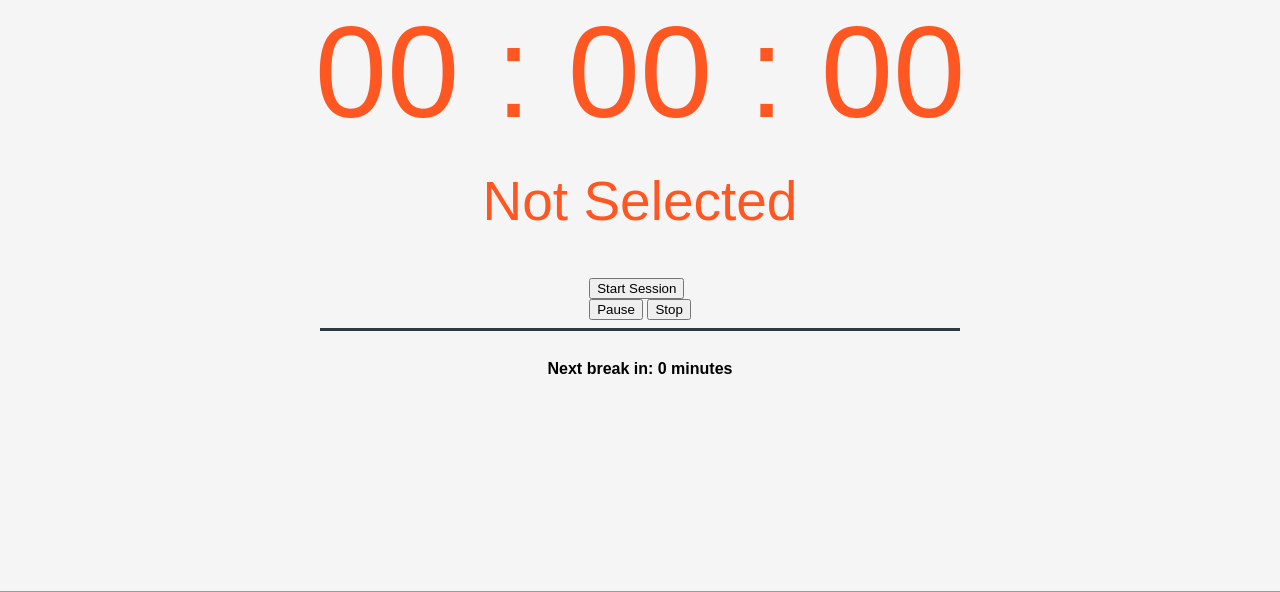
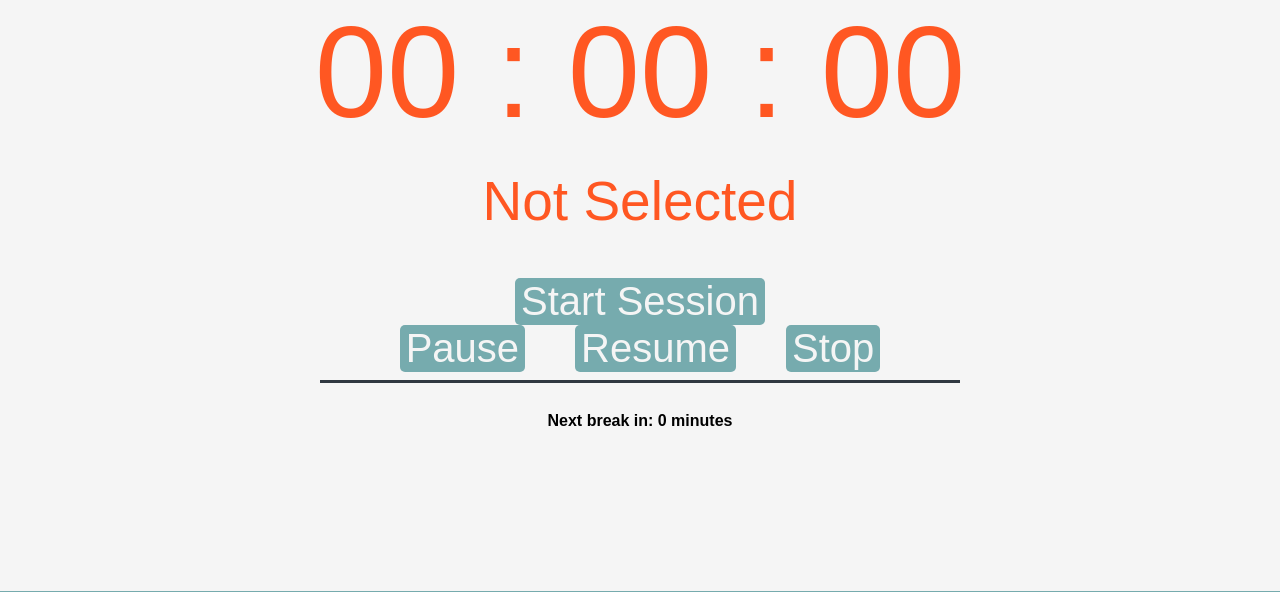
Before and after one commit to Maltiiski/StudyTracker, a Flask app: page / in a window 1280 px wide. Shown: the part 209-801 px from the top of the page. Run offline with Flask 3, Linux system fonts and the light colour scheme; some web fonts are replaced.

Commit message:
styling buttons

```diff
--- a/static/style.css
+++ b/static/style.css
@@ -81,3 +81,24 @@ section {
     margin-top: -4vh;
     margin-bottom: -3vh;
 }
+
+.btn {
+    background-color: var(--abitblue);
+    color: var(--abitwhite);
+    border: none;
+    border-radius: 5px;
+    font-size: 40px;
+}
+
+.control {
+    display: flex;
+    flex-direction: column;
+    align-items: center;
+}
+
+.active-control {
+    display: flex;
+    flex-direction: row;
+    gap: 50px;
+    justify-content: center;
+}
--- a/templates/index.html
+++ b/templates/index.html
@@ -19,10 +19,11 @@
                 <h2 id="pickedsubject">Not Selected</h2>
 
                 <div class="control">
-                    <button id="start-btn">Start Session</button>
+                    <button id="start-btn", class="btn">Start Session</button>
                     <div class="active-control">
-                        <button id="pause-btn">Pause</button>
-                        <button id="stop=btn">Stop</button>
+                        <button id="pause-btn", class="btn">Pause</button>
+                        <button id="resume-btn", class="btn">Resume</button>
+                        <button id="stop-btn", class="btn">Stop</button>
                     </div>
                 </div>
                 <hr>
```
